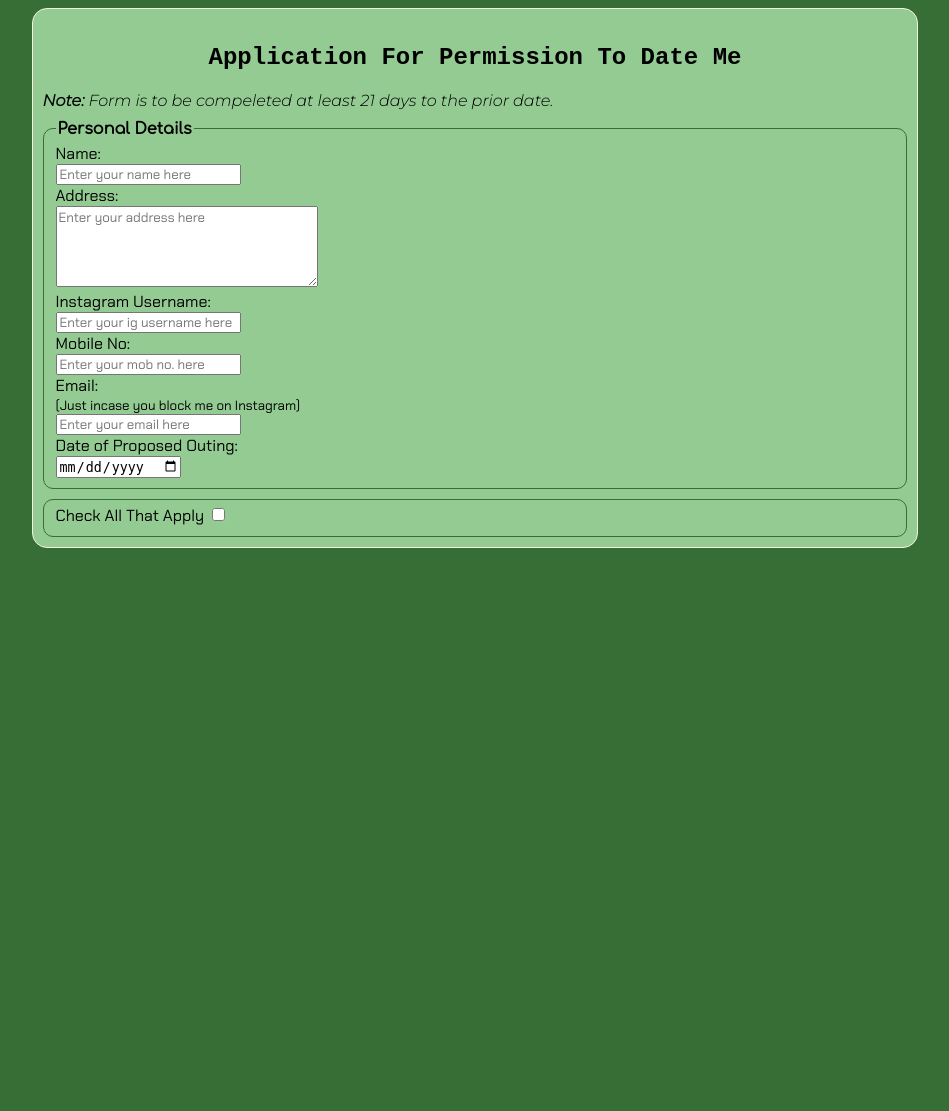
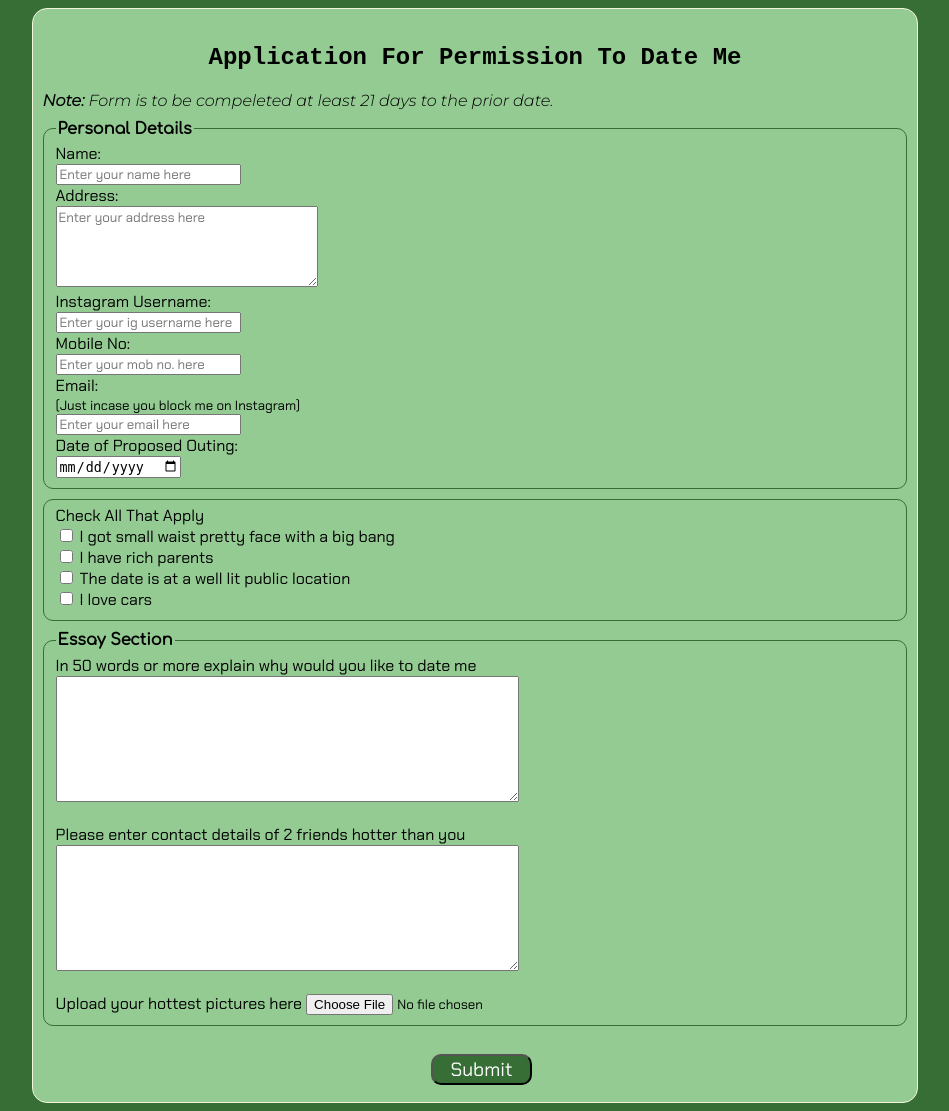
Before and after one commit to MadhavBhalani/Survey-Form-To-Date-Me, a PHP site: page / in a window 1280 px wide. Shown: the whole page, without its empty margins (165-1114 px from the left). Before the commit the page ends 548 px from the top, so only its background shows below. Run offline with PHP 8.4, Linux system fonts and the light colour scheme.

Commit message:
final commit of dating form

```diff
--- /dev/null
+++ b/index.php
@@ -0,0 +1,174 @@
+<!DOCTYPE html>
+<html lang="en">
+  <head>
+    <meta charset="UTF-8" />
+    <meta http-equiv="X-UA-Compatible" content="IE=edge" />
+    <meta name="viewport" content="width=device-width, initial-scale=1.0" />
+    <link rel="stylesheet" href="style.css" />
+    <link rel="preconnect" href="https://fonts.googleapis.com" />
+    <link rel="preconnect" href="https://fonts.gstatic.com" crossorigin />
+    <link
+      href="https://fonts.googleapis.com/css2?family=Montserrat:ital,wght@1,300&display=swap"
+      rel="stylesheet"
+    />
+    <link rel="preconnect" href="https://fonts.googleapis.com" />
+    <link rel="preconnect" href="https://fonts.gstatic.com" crossorigin />
+    <link
+      href="https://fonts.googleapis.com/css2?family=Quicksand&display=swap"
+      rel="stylesheet"
+    />
+    <link rel="preconnect" href="https://fonts.googleapis.com" />
+    <link rel="preconnect" href="https://fonts.gstatic.com" crossorigin />
+    <link
+      href="https://fonts.googleapis.com/css2?family=Comfortaa&display=swap"
+      rel="stylesheet"
+    />
+    <link rel="preconnect" href="https://fonts.googleapis.com" />
+    <link rel="preconnect" href="https://fonts.gstatic.com" crossorigin />
+    <link
+      href="https://fonts.googleapis.com/css2?family=Chakra+Petch&display=swap"
+      rel="stylesheet"
+    />
+
+    <!-- <link
+      href="https://cdn.jsdelivr.net/npm/bootstrap@5.1.3/dist/css/bootstrap.min.css"
+      rel="stylesheet"
+      integrity="sha384-1BmE4kWBq78iYhFldvKuhfTAU6auU8tT94WrHftjDbrCEXSU1oBoqyl2QvZ6jIW3"
+      crossorigin="anonymous"
+    /> -->
+
+    <title>Survey Form to Date Me</title>
+  </head>
+  <body>
+  <form action="submitted.php" method="GET">
+    <div class="outerdiv">
+      <div id="heading">
+        <h2>Application For Permission To Date Me</h2>
+      </div>
+      <div style="padding-left: 10px">
+        <span style="font-weight: bold; font-family: 'Montserrat', sans-serif"
+          >Note:</span
+        >
+        <span style="font-family: 'Montserrat', sans-serif"
+          >Form is to be compeleted at least 21 days to the prior date.</span
+        >
+      </div>
+      <div>
+        <fieldset>
+          <legend>Personal Details</legend>
+          <div>
+            <label for="">Name:</label>
+            <br />
+            <input
+              type="text"
+              name="name"
+              id=""
+              placeholder="Enter your name here"
+              required
+            />
+          </div>
+          <div>
+            <label for="">Address:</label>
+            <br />
+            <textarea
+              name="address"
+              id=""
+              cols="30"
+              rows="5"
+              placeholder="Enter your address here"
+              required
+            ></textarea>
+          </div>
+          <div>
+            <label for="">Instagram Username:</label>
+            <br />
+            <input
+              type="text"
+              name="igusername"
+              id=""
+              placeholder="Enter your ig username here"
+              required
+            />
+          </div>
+          <div>
+            <label for="">Mobile No:</label>
+            <br />
+            <input
+              type="text"
+              name="mobileno"
+              id=""
+              placeholder="Enter your mob no. here"
+              maxlength="12"
+              required
+            />
+          </div>
+          <div>
+            <label for="">Email:</label> <br />
+            <label for="" style="font-size: smaller"
+              >(Just incase you block me on Instagram)
+            </label>
+            <br />
+            <input
+              type="email"
+              name="email"
+              id=""
+              placeholder="Enter your email here"
+              required
+            />
+          </div>
+          <div>
+            <label for="">Date of Proposed Outing:</label>
+            <br />
+            <input type="date" name="date" id="" required/>
+          </div>
+        </fieldset>
+        <fieldset>
+          <div>
+            <span id="head2">Check All That Apply</span>
+            <br />
+            <input type="checkbox" name="" id="checkbox" />
+            <label for="">I got small waist pretty face with a big bang</label>
+            <br />
+            <input type="checkbox" name="" id="checkbox" />
+            <label for="">I have rich parents</label> <br />
+            <input type="checkbox" name="" id="checkbox" />
+            <label for="">The date is at a well lit public location</label>
+            <br />
+            <input type="checkbox" name="" id="checkbox" />
+            <label for="">I love cars</label>
+          </div>
+        </fieldset>
+        <fieldset>
+          <legend>Essay Section</legend>
+          <div>
+            <span id="head2"
+              >In 50 words or more explain why would you like to date me</span
+            >
+            <br />
+            <textarea name="essay" id="" cols="55" rows="8" required></textarea> <br />
+            <br />
+            <span id="head2"
+              >Please enter contact details of 2 friends hotter than you</span
+            >
+            <br />
+            <textarea name="essay" id="" cols="55" rows="8" required></textarea> <br />
+            <br />
+            <span id="head2">Upload your hottest pictures here</span>
+            <input type="file" name="Upload" id="upload" required/>
+          </div>
+        </fieldset>
+      </div>
+      <div id="submitbtn">
+      <input type="submit" value="Submit" class="submit">
+      </div>
+    </div>
+
+
+    <!-- <script
+      src="https://cdn.jsdelivr.net/npm/bootstrap@5.1.3/dist/js/bootstrap.bundle.min.js"
+      integrity="sha384-ka7Sk0Gln4gmtz2MlQnikT1wXgYsOg+OMhuP+IlRH9sENBO0LRn5q+8nbTov4+1p"
+      crossorigin="anonymous"
+    ></script> -->
+  </form>
+  </body>
+</html>
--- a/style.css
+++ b/style.css
@@ -43,3 +43,25 @@ textarea::placeholder{
 #head2{
     font-family: 'Chakra Petch', sans-serif;
 }
+
+#submitbtn{
+  padding-left: 45%;
+  padding-right: 45%;
+  padding-top: 2%;
+  padding-bottom: 2%;
+}
+
+.submit{
+  background-color: rgb(54, 110, 54);
+  color: white;
+  font-size: larger;
+  border-radius: 10px;
+  font-family: 'Chakra Petch', sans-serif;
+  padding-left: 20%;
+  padding-right: 20%;
+
+}
+
+#upload{
+  font-family: 'Chakra Petch', sans-serif;
+}
```
Also changed, not shown: submitted.php (added, +42 -0 lines).
